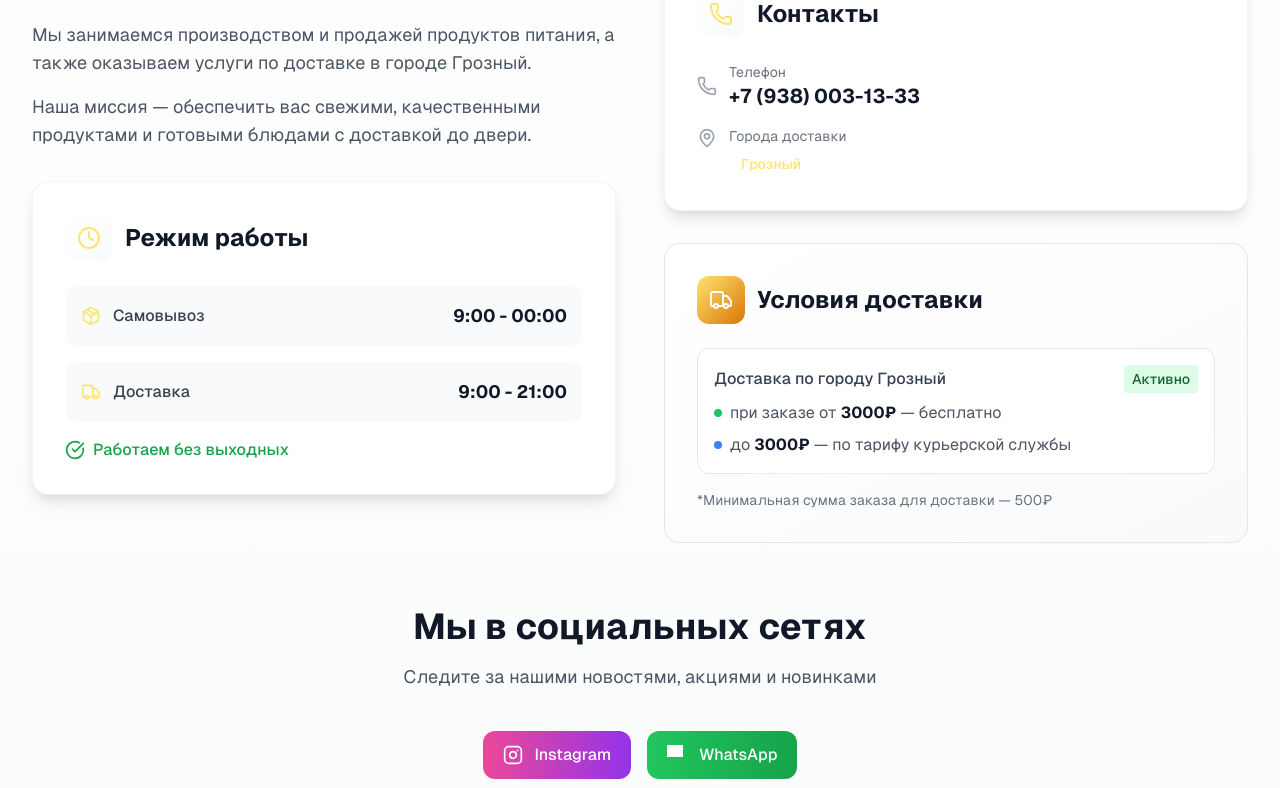
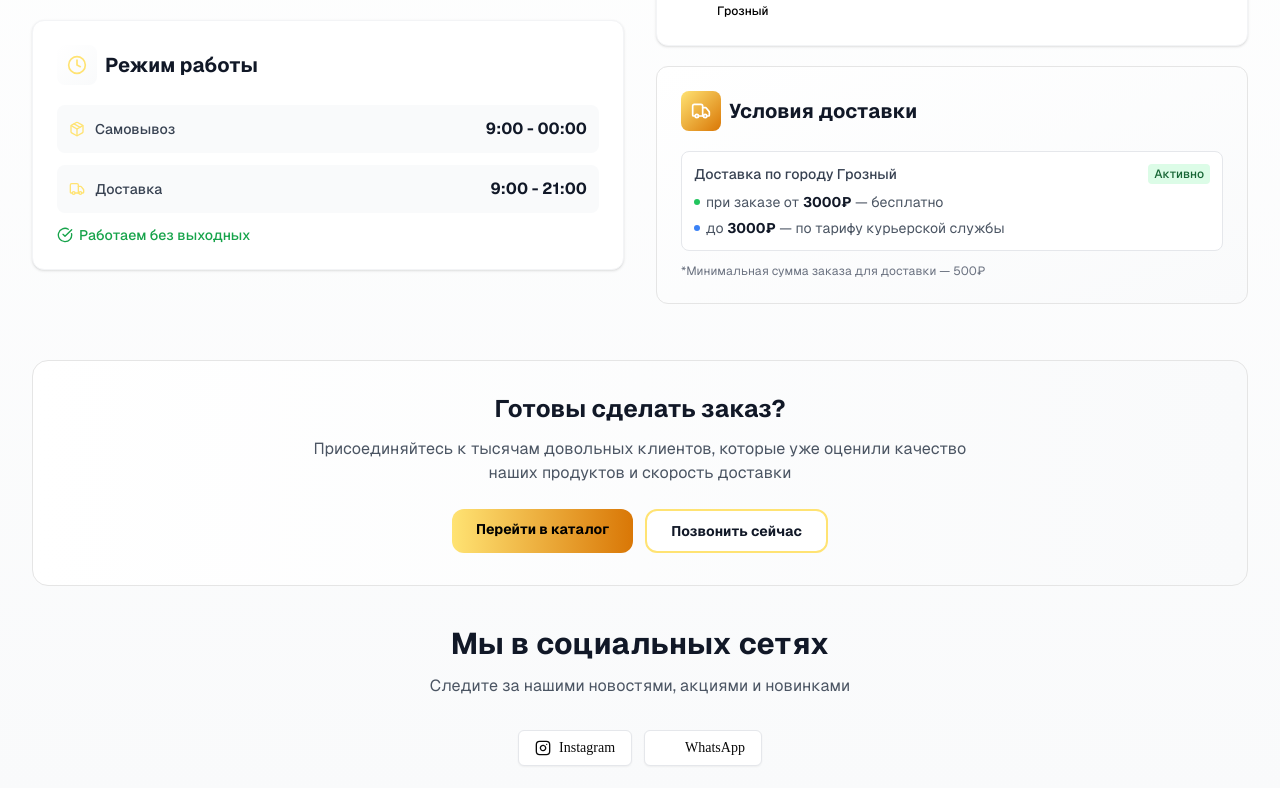
Before and after one commit to ThDawnWind/elberd, a Next.js app: page /about in a window 1280 px wide. Shown: the part 452-1240 px from the top of the page. Built offline with nearby package versions, Linux system fonts and the light colour scheme; grey boxes are pictures that could not be loaded.

Commit message:
About page and proj structure fixed

```diff
--- a/src/app/(site)/about/page.tsx
+++ b/src/app/(site)/about/page.tsx
@@ -1,4 +1,4 @@
-// app/about/page.tsx
+import { Button } from "@/components/ui/button"
 import {
   Clock,
   Truck,
@@ -18,35 +18,31 @@ export const metadata = {
 
 export default function AboutPage() {
   return (
-    <div className="bg-gradient-to-b from-white to-gray-50 min-h-screen">
-      {/* Hero секция */}
+    <div className="bg-gradient-to-b from-white to-gray-50 min-w-screen">
       <div className="relative overflow-hidden">
         <div className="absolute inset-0 bg-gradient-to-r from-berd-primary/10 to-amber-100/30" />
 
-        <div className="relative mx-auto px-4 sm:px-6 lg:px-8 py-8 sm:py-12 lg:py-20 max-w-7xl">
+        <div className="relative mx-auto px-4 sm:px-6 lg:px-8 py-6 sm:py-10 lg:py-16 max-w-7xl">
           <div className="text-center">
-            <h1 className="mb-4 sm:mb-6 font-sans font-bold text-gray-900 text-3xl sm:text-4xl lg:text-5xl">
+            <h1 className="mb-3 sm:mb-4 font-sans font-bold text-gray-900 text-2xl sm:text-3xl lg:text-4xl">
               EL<span className="text-berd-primary">.BERD</span>
             </h1>
-            <p className="mx-auto max-w-3xl font-sans text-gray-600 text-lg sm:text-xl lg:text-2xl">
+            <p className="mx-auto max-w-3xl font-sans text-gray-600 text-base sm:text-lg lg:text-xl">
               Производство и продажа продуктов питания с доставкой в Грозном
             </p>
           </div>
         </div>
       </div>
 
-      {/* Основной контент */}
-      <div className="mx-auto px-4 sm:px-6 lg:px-8 py-8 sm:py-12 max-w-7xl">
-        <div className="gap-8 lg:gap-12 grid lg:grid-cols-2">
+      <div className="mx-auto px-4 sm:px-6 lg:px-8 py-6 sm:py-8 max-w-7xl">
+        <div className="gap-6 lg:gap-8 grid lg:grid-cols-2">
 
-          {/* Левая колонка */}
           <div>
-            {/* О компании */}
-            <div className="mb-6 sm:mb-8">
-              <h2 className="mb-4 sm:mb-6 font-sans font-bold text-gray-900 text-2xl sm:text-3xl lg:text-4xl">
+            <div className="mb-4 sm:mb-5">
+              <h2 className="mb-3 sm:mb-4 font-sans font-bold text-gray-900 text-xl sm:text-2xl lg:text-3xl">
                 О нас
               </h2>
-              <div className="space-y-3 sm:space-y-4 font-sans text-gray-600 text-base sm:text-lg">
+              <div className="space-y-2 sm:space-y-3 font-sans text-gray-600 text-sm sm:text-base">
                 <p>
                   Мы занимаемся производством и продажей продуктов питания,
                   а также оказываем услуги по доставке в городе Грозный.
@@ -58,87 +54,81 @@ export default function AboutPage() {
               </div>
             </div>
 
-            {/* Режим работы */}
-            <div className="bg-white shadow-lg p-5 sm:p-6 lg:p-8 border border-gray-100 rounded-xl sm:rounded-2xl">
-              <div className="flex items-center gap-3 mb-5 sm:mb-6">
-                <div className="flex justify-center items-center bg-gradient-to-br from-berd-primary/10 to-amber-100 rounded-xl w-10 sm:w-12 h-10 sm:h-12">
-                  <Clock className="w-5 sm:w-6 h-5 sm:h-6 text-berd-primary" />
+            <div className="bg-white shadow p-4 sm:p-5 lg:p-6 border border-gray-100 rounded-lg sm:rounded-xl">
+              <div className="flex items-center gap-2 mb-4 sm:mb-5">
+                <div className="flex justify-center items-center bg-gradient-to-br from-berd-primary/10 to-amber-100 rounded-lg w-9 sm:w-10 h-9 sm:h-10">
+                  <Clock className="w-4 sm:w-5 h-4 sm:h-5 text-berd-primary" />
                 </div>
-                <h3 className="font-sans font-bold text-gray-900 text-xl sm:text-2xl">
+                <h3 className="font-sans font-bold text-gray-900 text-lg sm:text-xl">
                   Режим работы
                 </h3>
               </div>
 
-              <div className="space-y-3 sm:space-y-4">
-                {/* Самовывоз */}
-                <div className="flex sm:flex-row flex-col sm:justify-between sm:items-center gap-2 bg-gray-50 p-3 sm:p-4 rounded-lg sm:rounded-xl">
-                  <div className="flex items-center gap-2 sm:gap-3">
-                    <Package className="w-4 sm:w-5 h-4 sm:h-5 text-berd-primary" />
-                    <span className="font-sans font-medium text-gray-700 text-sm sm:text-base">
+              <div className="space-y-2 sm:space-y-3">
+                <div className="flex sm:flex-row flex-col sm:justify-between sm:items-center gap-1.5 bg-gray-50 p-2.5 sm:p-3 rounded-md sm:rounded-lg">
+                  <div className="flex items-center gap-2 sm:gap-2.5">
+                    <Package className="w-3.5 sm:w-4 h-3.5 sm:h-4 text-berd-primary" />
+                    <span className="font-sans font-medium text-gray-700 text-xs sm:text-sm">
                       Самовывоз
                     </span>
                   </div>
-                  <span className="font-sans font-bold text-gray-900 text-base sm:text-lg">
+                  <span className="font-sans font-bold text-gray-900 text-sm sm:text-base">
                     9:00 - 00:00
                   </span>
                 </div>
 
-                {/* Доставка */}
-                <div className="flex sm:flex-row flex-col sm:justify-between sm:items-center gap-2 bg-gray-50 p-3 sm:p-4 rounded-lg sm:rounded-xl">
-                  <div className="flex items-center gap-2 sm:gap-3">
-                    <Truck className="w-4 sm:w-5 h-4 sm:h-5 text-berd-primary" />
-                    <span className="font-sans font-medium text-gray-700 text-sm sm:text-base">
+                <div className="flex sm:flex-row flex-col sm:justify-between sm:items-center gap-1.5 bg-gray-50 p-2.5 sm:p-3 rounded-md sm:rounded-lg">
+                  <div className="flex items-center gap-2 sm:gap-2.5">
+                    <Truck className="w-3.5 sm:w-4 h-3.5 sm:h-4 text-berd-primary" />
+                    <span className="font-sans font-medium text-gray-700 text-xs sm:text-sm">
                       Доставка
                     </span>
                   </div>
-                  <span className="font-sans font-bold text-gray-900 text-base sm:text-lg">
+                  <span className="font-sans font-bold text-gray-900 text-sm sm:text-base">
                     9:00 - 21:00
                   </span>
                 </div>
 
-                {/* Без выходных */}
-                <div className="flex items-center gap-2 font-sans font-medium text-green-600 text-sm sm:text-base">
-                  <CheckCircle className="w-4 sm:w-5 h-4 sm:h-5" />
+                <div className="flex items-center gap-1.5 font-sans font-medium text-green-600 text-xs sm:text-sm">
+                  <CheckCircle className="w-3.5 sm:w-4 h-3.5 sm:h-4" />
                   <span>Работаем без выходных</span>
                 </div>
               </div>
             </div>
           </div>
 
-          {/* Правая колонка */}
-          <div className="space-y-6 sm:space-y-8 mt-8 lg:mt-0">
+          <div className="space-y-4 sm:space-y-5 mt-6 lg:mt-0">
 
-            {/* Контакты */}
-            <div className="bg-white shadow-lg p-5 sm:p-6 lg:p-8 border border-gray-100 rounded-xl sm:rounded-2xl">
-              <div className="flex items-center gap-3 mb-5 sm:mb-6">
-                <div className="flex justify-center items-center bg-gradient-to-br from-berd-primary/10 to-amber-100 rounded-xl w-10 sm:w-12 h-10 sm:h-12">
-                  <Phone className="w-5 sm:w-6 h-5 sm:h-6 text-berd-primary" />
+            <div className="bg-white shadow p-4 sm:p-5 lg:p-6 border border-gray-100 rounded-lg sm:rounded-xl">
+              <div className="flex items-center gap-2 mb-4 sm:mb-5">
+                <div className="flex justify-center items-center bg-gradient-to-br from-berd-primary/10 to-amber-100 rounded-lg w-9 sm:w-10 h-9 sm:h-10">
+                  <Phone className="w-4 sm:w-5 h-4 sm:h-5 text-berd-primary" />
                 </div>
-                <h3 className="font-sans font-bold text-gray-900 text-xl sm:text-2xl">
+                <h3 className="font-sans font-bold text-gray-900 text-lg sm:text-xl">
                   Контакты
                 </h3>
               </div>
 
-              <div className="space-y-3 sm:space-y-4">
-                <div className="flex items-center gap-3">
-                  <Phone className="w-4 sm:w-5 h-4 sm:h-5 text-gray-400" />
+              <div className="space-y-2 sm:space-y-3">
+                <div className="flex items-center gap-2.5">
+                  <Phone className="w-3.5 sm:w-4 h-3.5 sm:h-4 text-gray-400" />
                   <div>
-                    <div className="font-sans text-gray-500 text-xs sm:text-sm">Телефон</div>
+                    <div className="font-sans text-gray-500 text-xs">Телефон</div>
                     <a
                       href="tel:+79380031333"
-                      className="font-sans font-bold text-gray-900 hover:text-berd-primary text-lg sm:text-xl transition-colors"
+                      className="font-sans font-bold text-gray-900 hover:text-berd-primary text-base sm:text-lg transition-colors"
                     >
                       +7 (938) 003-13-33
                     </a>
                   </div>
                 </div>
 
-                <div className="flex items-start gap-3">
-                  <MapPin className="mt-0.5 w-4 sm:w-5 h-4 sm:h-5 text-gray-400" />
+                <div className="flex items-start gap-2.5">
+                  <MapPin className="mt-0.5 w-3.5 sm:w-4 h-3.5 sm:h-4 text-gray-400" />
                   <div>
-                    <div className="font-sans text-gray-500 text-xs sm:text-sm">Города доставки</div>
-                    <div className="flex flex-wrap gap-2 mt-1">
-                      <span className="bg-berd-primary/10 px-2 sm:px-3 py-1 rounded-full font-sans font-medium text-berd-primary text-xs sm:text-sm">
+                    <div className="font-sans text-gray-500 text-xs">Города доставки</div>
+                    <div className="flex flex-wrap gap-1.5 mt-1">
+                      <span className="bg-berd-primary/10 px-2 sm:px-2.5 py-0.5 rounded-full font-sans font-medium text-black text-xs">
                         Грозный
                       </span>
                     </div>
@@ -147,45 +137,45 @@ export default function AboutPage() {
               </div>
             </div>
 
-            <div className="bg-gradient-to-br from-berd-primary/5 to-amber-50 p-5 sm:p-6 lg:p-8 border border-berd-primary/20 rounded-xl sm:rounded-2xl">
-              <div className="flex items-center gap-3 mb-5 sm:mb-6">
-                <div className="flex justify-center items-center bg-gradient-to-br from-berd-primary to-amber-600 rounded-xl w-10 sm:w-12 h-10 sm:h-12">
-                  <Truck className="w-5 sm:w-6 h-5 sm:h-6 text-white" />
+            <div className="bg-gradient-to-br from-berd-primary/5 to-amber-50 p-4 sm:p-5 lg:p-6 border border-berd-primary/20 rounded-lg sm:rounded-xl">
+              <div className="flex items-center gap-2 mb-4 sm:mb-5">
+                <div className="flex justify-center items-center bg-gradient-to-br from-berd-primary to-amber-600 rounded-lg w-9 sm:w-10 h-9 sm:h-10">
+                  <Truck className="w-4 sm:w-5 h-4 sm:h-5 text-white" />
                 </div>
-                <h3 className="font-sans font-bold text-gray-900 text-xl sm:text-2xl">
+                <h3 className="font-sans font-bold text-gray-900 text-lg sm:text-xl">
                   Условия доставки
                 </h3>
               </div>
 
-              <div className="space-y-3 sm:space-y-4">
-                <div className="bg-white p-3 sm:p-4 border border-gray-200 rounded-lg sm:rounded-xl">
-                  <div className="flex sm:flex-row flex-col sm:justify-between sm:items-center gap-2 mb-2">
-                    <span className="font-sans font-medium text-gray-700 text-sm sm:text-base">
+              <div className="space-y-2 sm:space-y-3">
+                <div className="bg-white p-2.5 sm:p-3 border border-gray-200 rounded-md sm:rounded-lg">
+                  <div className="flex sm:flex-row flex-col sm:justify-between sm:items-center gap-1.5 mb-2">
+                    <span className="font-sans font-medium text-gray-700 text-xs sm:text-sm">
                       Доставка по городу Грозный
                     </span>
-                    <span className="bg-green-100 px-2 py-1 rounded font-sans font-medium text-green-800 text-xs sm:text-sm">
+                    <span className="bg-green-100 px-1.5 py-0.5 rounded font-sans font-medium text-green-800 text-xs">
                       Активно
                     </span>
                   </div>
 
-                  <div className="space-y-2">
-                    <div className="flex items-center gap-2">
-                      <div className="bg-green-500 rounded-full w-2 h-2" />
-                      <span className="font-sans text-gray-600 text-sm sm:text-base">
+                  <div className="space-y-1.5">
+                    <div className="flex items-center gap-1.5">
+                      <div className="bg-green-500 rounded-full w-1.5 h-1.5" />
+                      <span className="font-sans text-gray-600 text-xs sm:text-sm">
                         при заказе от <span className="font-sans font-bold text-gray-900">3000₽</span> — бесплатно
                       </span>
                     </div>
 
-                    <div className="flex items-center gap-2">
-                      <div className="bg-blue-500 rounded-full w-2 h-2" />
-                      <span className="font-sans text-gray-600 text-sm sm:text-base">
+                    <div className="flex items-center gap-1.5">
+                      <div className="bg-blue-500 rounded-full w-1.5 h-1.5" />
+                      <span className="font-sans text-gray-600 text-xs sm:text-sm">
                         до <span className="font-sans font-bold text-gray-900">3000₽</span> — по тарифу курьерской службы
                       </span>
                     </div>
                   </div>
                 </div>
 
-                <div className="font-sans text-gray-500 text-xs sm:text-sm">
+                <div className="font-sans text-gray-500 text-xs">
                   *Минимальная сумма заказа для доставки — 500₽
                 </div>
               </div>
@@ -193,75 +183,79 @@ export default function AboutPage() {
           </div>
         </div>
 
-        <div className="mt-12 sm:mt-16">
-          <div className="mb-8 sm:mb-10 text-center">
-            <h2 className="mb-3 sm:mb-4 font-sans font-bold text-gray-900 text-2xl sm:text-3xl lg:text-4xl">
-              Мы в социальных сетях
-            </h2>
-            <p className="mx-auto mb-6 sm:mb-8 max-w-2xl font-sans text-gray-600 text-base sm:text-lg">
-              Следите за нашими новостями, акциями и новинками
-            </p>
-          </div>
-
-          <div className="flex flex-wrap justify-center gap-3 sm:gap-4">
-            <a
-              href="https://instagram.com/elberd"
-              target="_blank"
-              rel="noopener noreferrer"
-              className="group flex items-center gap-2 sm:gap-3 bg-gradient-to-r from-pink-500 hover:from-pink-600 to-purple-600 hover:to-purple-700 hover:shadow-lg px-4 sm:px-5 py-2.5 sm:py-3 rounded-lg sm:rounded-xl font-sans text-white transition-all duration-300"
-              aria-label="Instagram"
-            >
-              <Instagram className="w-4 sm:w-5 h-4 sm:h-5" />
-              <span className="font-medium text-sm sm:text-base">Instagram</span>
-            </a>
-
-            <a
-              href="https://wa.me/79380031333"
-              target="_blank"
-              rel="noopener noreferrer"
-              className="group flex items-center gap-2 sm:gap-3 bg-gradient-to-r from-green-500 hover:from-green-600 to-green-600 hover:to-green-700 hover:shadow-lg px-4 sm:px-5 py-2.5 sm:py-3 rounded-lg sm:rounded-xl font-sans text-white transition-all duration-300"
-              aria-label="WhatsApp"
-            >
-              <div className="relative w-4 sm:w-5 h-4 sm:h-5">
-                <Image
-                  src="/icons/whatsapp.svg"
-                  alt="WhatsApp"
-                  width={16}
-                  height={16}
-                  className="brightness-0 invert filter"
-                />
-              </div>
-              <span className="font-medium text-sm sm:text-base">WhatsApp</span>
-            </a>
-          </div>
-        </div>
-
-        <div className="mt-16 sm:mt-20 text-center">
-          <div className="bg-gradient-to-r from-berd-primary/10 to-amber-50 p-6 sm:p-8 lg:p-12 border border-berd-primary/20 rounded-2xl sm:rounded-3xl">
-            <h3 className="mb-3 sm:mb-4 font-sans font-bold text-gray-900 text-xl sm:text-2xl lg:text-3xl">
+        <div className="mt-12 sm:mt-14 text-center">
+          <div className="bg-gradient-to-r from-berd-primary/10 to-amber-50 p-4 sm:p-6 lg:p-8 border border-berd-primary/20 rounded-xl sm:rounded-2xl">
+            <h3 className="mb-2 sm:mb-3 font-sans font-bold text-gray-900 text-lg sm:text-xl lg:text-2xl">
               Готовы сделать заказ?
             </h3>
-            <p className="mx-auto mb-6 sm:mb-8 max-w-2xl font-sans text-gray-600 text-base sm:text-lg">
+            <p className="mx-auto mb-4 sm:mb-6 max-w-2xl font-sans text-gray-600 text-sm sm:text-base">
               Присоединяйтесь к тысячам довольных клиентов, которые уже оценили
               качество наших продуктов и скорость доставки
             </p>
 
-            <div className="flex sm:flex-row flex-col justify-center gap-3 sm:gap-4">
+            <div className="flex sm:flex-row flex-col justify-center gap-2 sm:gap-3">
               <Link
                 href="/catalog"
-                className="bg-gradient-to-r from-berd-primary hover:from-amber-600 to-amber-600 hover:to-amber-700 hover:shadow-xl px-6 sm:px-8 py-3 sm:py-4 rounded-lg sm:rounded-xl font-sans font-bold text-white text-sm sm:text-base transition-all hover:-translate-y-0.5"
+                className="bg-gradient-to-r from-berd-primary hover:from-amber-600 to-amber-600 hover:to-amber-700 hover:shadow px-5 sm:px-6 py-2 sm:py-2.5 rounded-lg sm:rounded-xl font-sans font-bold text-black hover:text-white text-xs sm:text-sm transition-all hover:-translate-y-0.5"
               >
                 Перейти в каталог
               </Link>
               <a
                 href="tel:+79380031333"
-                className="bg-white hover:bg-berd-primary px-6 sm:px-8 py-3 sm:py-4 border-2 border-berd-primary rounded-lg sm:rounded-xl font-sans font-bold text-gray-900 hover:text-white text-sm sm:text-base transition-all"
+                className="bg-white hover:bg-berd-primary px-5 sm:px-6 py-2 sm:py-2.5 border-2 border-berd-primary rounded-lg sm:rounded-xl font-sans font-bold text-gray-900 hover:text-black text-xs sm:text-sm transition-all"
               >
                 Позвонить сейчас
               </a>
             </div>
           </div>
         </div>
+
+        <div className="mt-8 sm:mt-10">
+          <div className="mb-6 sm:mb-8 text-center">
+            <h2 className="mb-2 sm:mb-3 font-sans font-bold text-gray-900 text-xl sm:text-2xl lg:text-3xl">
+              Мы в социальных сетях
+            </h2>
+            <p className="mx-auto mb-4 sm:mb-6 max-w-2xl font-sans text-gray-600 text-sm sm:text-base">
+              Следите за нашими новостями, акциями и новинками
+            </p>
+          </div>
+
+          <div className="flex flex-wrap justify-center gap-2 sm:gap-3">
+            <Button asChild variant="outline" className="hover:bg-pink-50 border-gray-200 hover:border-pink-200">
+              <a
+                href="https://instagram.com/elberd"
+                target="_blank"
+                rel="noopener noreferrer"
+                className="flex items-center gap-1.5 sm:gap-2"
+              >
+                <Instagram className="w-3.5 sm:w-4 h-3.5 sm:h-4" />
+                <span className="font-medium text-xs sm:text-sm">Instagram</span>
+              </a>
+            </Button>
+
+            <Button asChild variant="outline" className="hover:bg-green-50 border-gray-200 hover:border-green-200">
+              <a
+                href="https://wa.me/79380031333"
+                target="_blank"
+                rel="noopener noreferrer"
+                className="flex items-center gap-1.5 sm:gap-2"
+                aria-label="WhatsApp"
+              >
+                <div className="relative w-3.5 sm:w-4 h-3.5 sm:h-4">
+                  <Image
+                    src="/icons/whatsapp.svg"
+                    alt="WhatsApp"
+                    width={14}
+                    height={14}
+                    className="brightness-0 invert filter"
+                  />
+                </div>
+                <span className="font-medium text-xs sm:text-sm">WhatsApp</span>
+              </a>
+            </Button>
+          </div>
+        </div>
+
       </div>
     </div>
   );
--- a/src/app/layout.tsx
+++ b/src/app/layout.tsx
@@ -1,6 +1,6 @@
 import type { Metadata } from "next";
 import localFont from "next/font/local";
-import {Header} from "@/components/layout/Header";
+import { Header } from "@/layout/Header";
 
 import "./globals.css";
 
--- a/src/components/layout/Header.tsx
+++ b/src/layout/Header.tsx
@@ -3,9 +3,9 @@
 import Link from "next/link";
 import { useState } from "react";
 import { ChefHat, ChevronDown, Croissant, Heart, Pizza, Sandwich, Search, ShoppingCart } from 'lucide-react';
-import { Button } from "../ui/button";
-import { Input } from "../ui/input";
-import { DropdownMenu, DropdownMenuContent, DropdownMenuItem, DropdownMenuTrigger } from "../ui/dropdown-menu";
+import { Button } from "../components/ui/button";
+import { Input } from "../components/ui/input";
+import { DropdownMenu, DropdownMenuContent, DropdownMenuItem, DropdownMenuTrigger } from "../components//ui/dropdown-menu";
 
 const categories = [
   { id: 1, name: "Все категории", icon: ChefHat, href: "/catalog" },
```
Also changed, not shown: src/layout/Footer.tsx (added), src/layout/SubHeader.tsx (added), src/sections/Advantages.tsx (added), src/sections/CategoriesSwiper.tsx (added), src/sections/Swiper.tsx (added).
